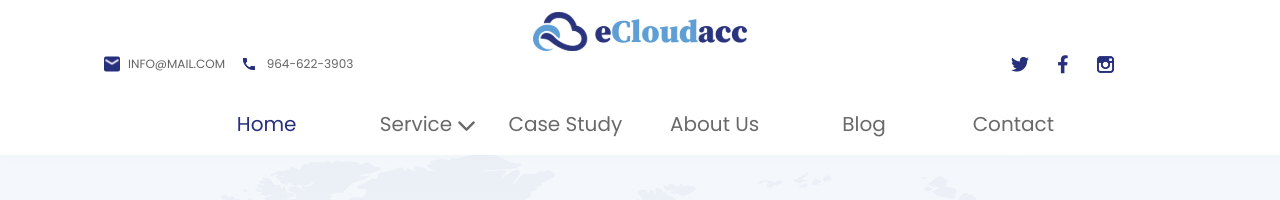
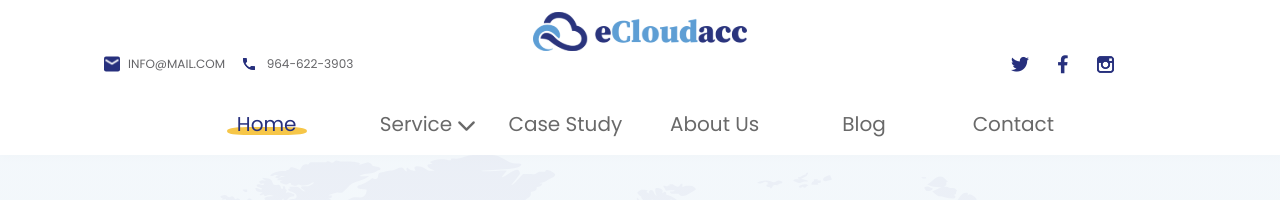
Before and after one commit to Ahsan2519/eCloudss, a React (Create React App) app: page / in a window 1280 px wide. Shown: the top 200 px of the page. Built offline with nearby package versions, Linux system fonts and the light colour scheme.

Commit message:
Feat: active added in nav

```diff
--- a/src/Assets/Style/App.css
+++ b/src/Assets/Style/App.css
@@ -91,6 +91,7 @@
 .tab-filter2::before { background: url('/public//Images/TabIcon2.svg') no-repeat center; }
 .tab-filter3::before { background: url('/public//Images/TabIcon3.svg') no-repeat center; }
 .background.desktop-bg { background: url('/public//Images/DesktopBg.svg') , linear-gradient(to bottom, #0C4CE4, #27307D); }
+.nav-list .active::before { background: url('/public//Images/EllipseNav.svg') no-repeat center; }
 
 @tailwind base;
 .wrapper {
@@ -100,6 +101,11 @@
 .nav-list {
   @apply font-[400] text-[20px] leading-[28px] text-center text-[#696969] py-2 w-full lg:hover:text-[#27307D] transition-all ease-in-out duration-[.5s]
 }
+
+.nav-list .active {
+  @apply before:content-[''] before:absolute relative before:w-[80px] before:h-[8px] z-[2] before:bottom-[10%] before:left-[50%] before:translate-x-[-50%] before:z-[-2]
+}
+
 .common {
   @apply after:content-['\f078'] after:font-['FontAwesome'] after:text-[19px] after:text-[#696969] after:absolute after:top-[53%] after:translate-y-[-50%] after:right-[-33%];
 }
--- a/src/Components/Nav.jsx
+++ b/src/Components/Nav.jsx
@@ -88,7 +88,7 @@ const Nav = () => {
           active ? "top-[67px]" : "top-[-100%]"
         } md:py-[9px] ${
           !isDesktops
-            ? "absolute w-full left-0 z-10 overflow-hidden transition-all ease-in-out duration-[.8s]"
+            ? "absolute w-full left-0 z-[100] overflow-hidden transition-all ease-in-out duration-[.8s]"
             : ""
         }`}
       >
```
Also changed, not shown: public/Images/EllipseNav.svg (added).
